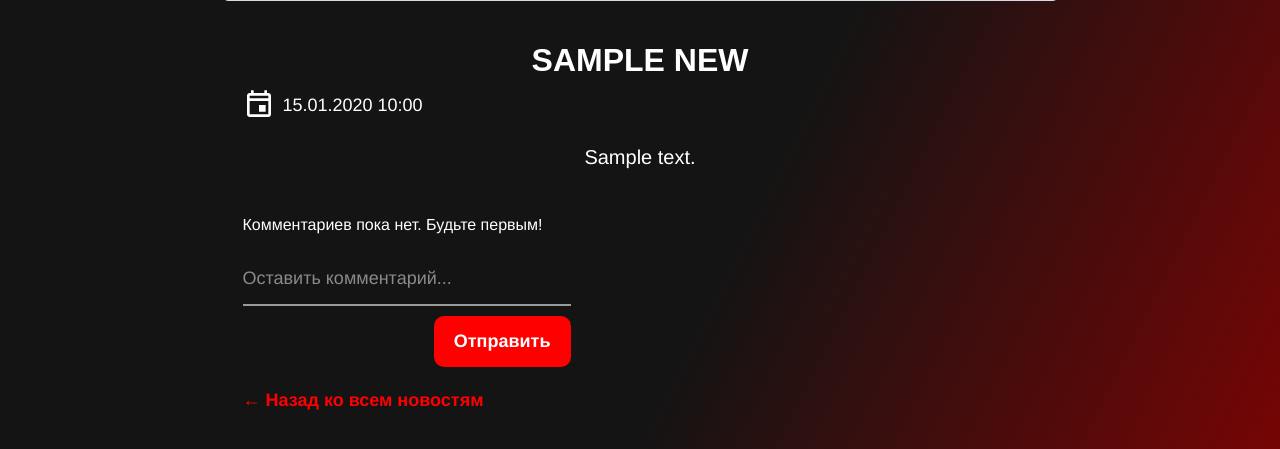
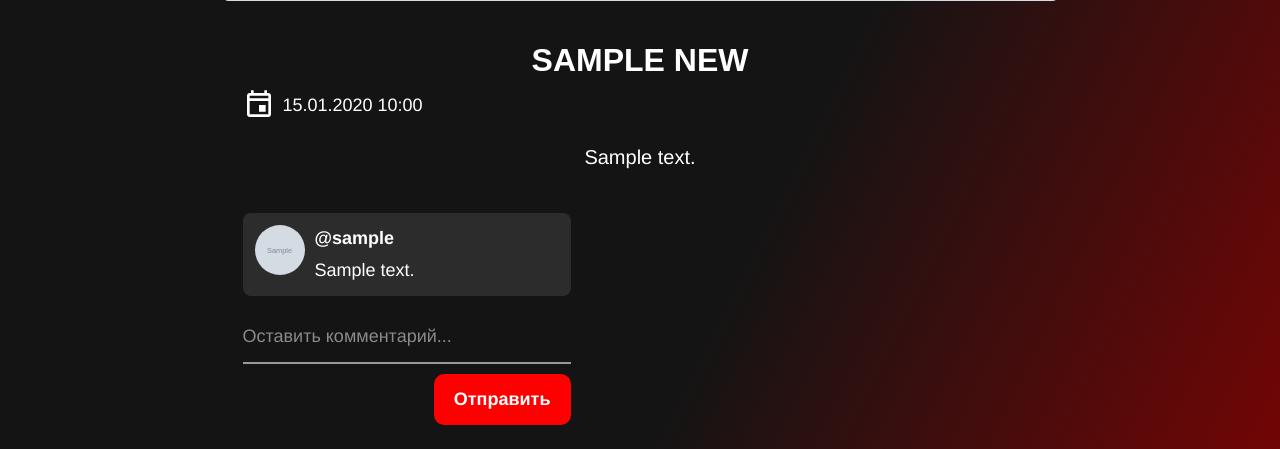
Before and after one commit to k1lst1x/ESPORTSHUB, a Django app: page /news/1/ in a window 1280 px wide. Shown: the part 579-1028 px from the top of the page. Run offline with Django 4.2, Linux system fonts and the light colour scheme; a user stored in the database is signed in; tables that the repository leaves empty hold one stand-in row (values such as "Sample post"); grey boxes marked "Sample" are stand-in pictures; some web fonts are replaced.

Commit message:
added the ability to comment on news and get points for commenting

```diff
--- a/news/models.py
+++ b/news/models.py
@@ -1,4 +1,5 @@
 from django.db import models
+from django.conf import settings
 
 class News(models.Model):
     title = models.CharField(max_length=255, verbose_name="Заголовок")
@@ -14,3 +15,17 @@ class News(models.Model):
 
     def __str__(self):
         return self.title
+
+class Comment(models.Model):
+    news = models.ForeignKey('News', on_delete=models.CASCADE, related_name='comments', verbose_name="Новость")
+    user = models.ForeignKey(settings.AUTH_USER_MODEL, on_delete=models.CASCADE, verbose_name="Пользователь")
+    text = models.TextField(verbose_name="Текст комментария")
+    created_at = models.DateTimeField(auto_now_add=True, verbose_name="Дата комментария")
+
+    class Meta:
+        ordering = ['-created_at']
+        verbose_name = "Комментарий"
+        verbose_name_plural = "Комментарии"
+
+    def __str__(self):
+        return f"Комментарий от {self.user.username} к {self.news.title}"
--- a/news/views.py
+++ b/news/views.py
@@ -1,12 +1,36 @@
-from django.shortcuts import render, get_object_or_404
-from .models import News
+from .models import News, Comment
+from django.contrib.auth.decorators import login_required
+from django.shortcuts import render, get_object_or_404, redirect
+
+POINTS_FOR_COMMENT = 10
 
 def news_list(request):
     """Страница со списком всех новостей"""
     all_news = News.objects.all()
     return render(request, 'news_list.html', {'all_news': all_news})
 
+@login_required
 def news_detail(request, news_id):
-    """Страница с подробной информацией о конкретной новости"""
+    """Страница с подробной информацией о конкретной новости и комментариями"""
     news_item = get_object_or_404(News, id=news_id)
-    return render(request, 'news_detail.html', {'news_item': news_item})
+    comments = Comment.objects.filter(news=news_item)
+
+    if request.method == 'POST':
+        comment_text = request.POST.get('comment_text', '').strip()
+        if comment_text:
+            Comment.objects.create(
+                news=news_item,
+                user=request.user,
+                text=comment_text
+            )
+
+            # ✅ Начисляем очки пользователю
+            request.user.points += POINTS_FOR_COMMENT
+            request.user.save()
+
+            return redirect('news_detail', news_id=news_id)
+
+    return render(request, 'news_detail.html', {
+        'news_item': news_item,
+        'comments': comments
+    })
--- a/templates/news_detail.html
+++ b/templates/news_detail.html
@@ -115,10 +115,21 @@
         border-radius: 8px;
         margin-bottom: 10px;
         text-align: left;
+        display: flex;
+        align-items: flex-start;
+        gap: 10px;
+    }
+
+    .comment img {
+        width: 50px;
+        height: 50px;
+        border-radius: 50%;
+        object-fit: cover;
     }
 
     .comment p {
         font-size: 18px;
+        margin: 0;
     }
 
     /* Форма комментариев */
@@ -206,12 +217,23 @@
 
             <div class="comments-section">
                 {% for comment in comments %}
-                <div class="comment">
-                    <p><b>@{{ comment.user.username }}</b>: {{ comment.text }}</p>
+                <div class="comment" style="display: flex; align-items: flex-start; gap: 10px;">
+                    <div style="flex-shrink: 0;">
+                        {% if comment.user.profile_picture %}
+                            <img src="{{ comment.user.profile_picture.url }}" alt="Avatar" style="width: 50px; height: 50px; border-radius: 50%; object-fit: cover;">
+                        {% else %}
+                            <img src="{% static 'images/default_avatar.png' %}" alt="Avatar" style="width: 50px; height: 50px; border-radius: 50%; object-fit: cover;">
+                        {% endif %}
+                    </div>
+                    <div style="flex-grow: 1;">
+                        <p style="margin: 0; font-weight: bold;">@{{ comment.user.username }}</p>
+                        <p style="margin: 5px 0 0;">{{ comment.text }}</p>
+                    </div>
                 </div>
                 {% empty %}
                 <p>Комментариев пока нет. Будьте первым!</p>
                 {% endfor %}
+
                 <form class="comment-form" method="post">
                     {% csrf_token %}
                     <input type="text" name="comment_text" placeholder="Оставить комментарий...">
```
Also changed, not shown: news/admin.py (+8 -1 lines), templates/home.html (+17 -5 lines), news/migrations/0002_comment.py (added).
